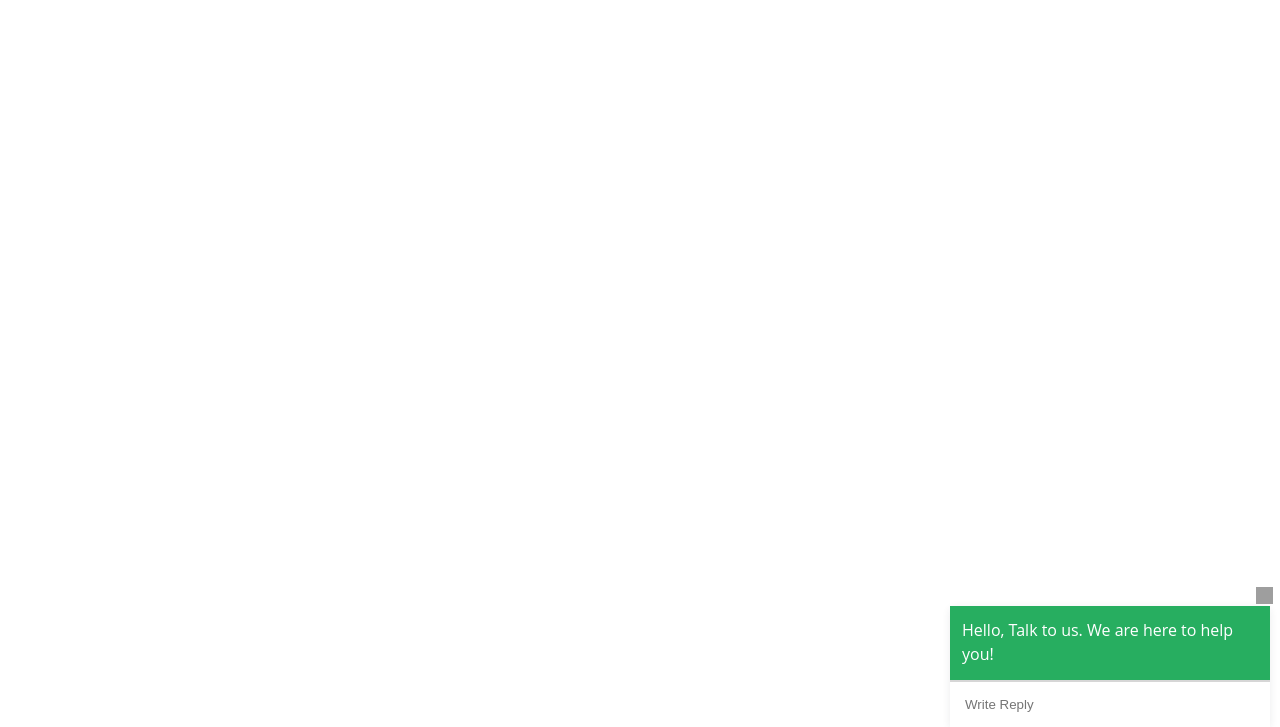
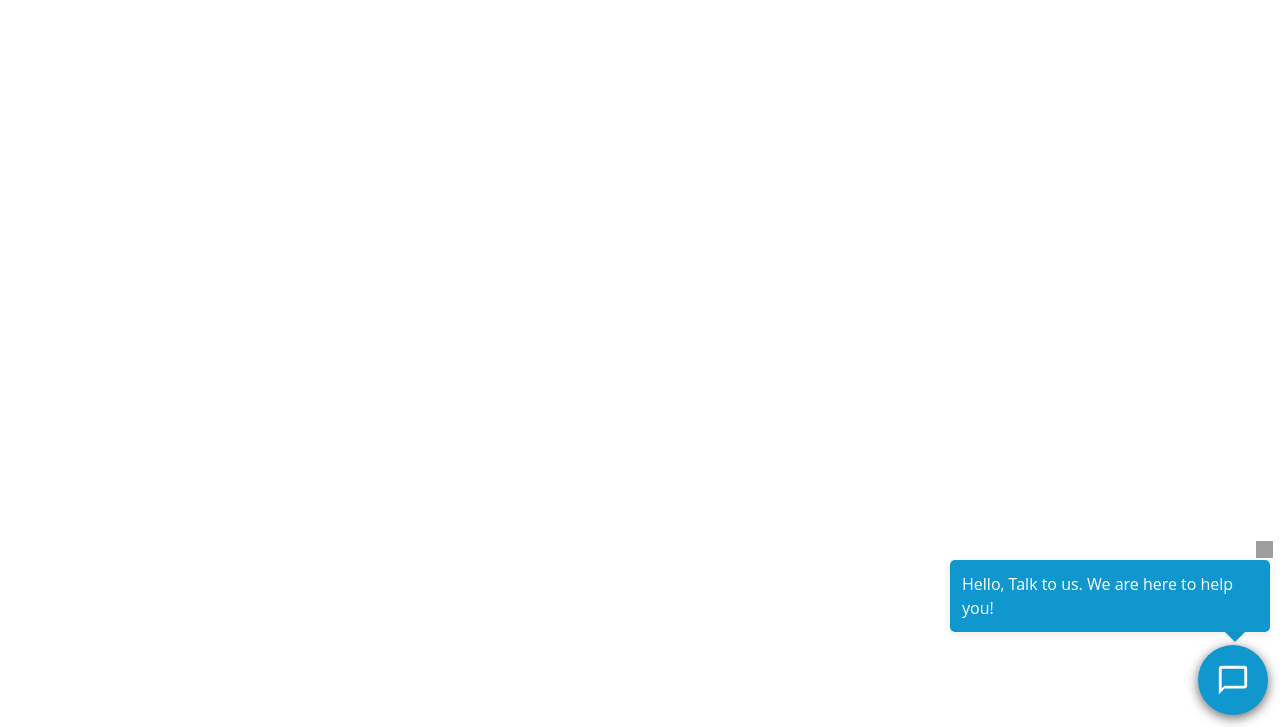
Before and after one commit to singara-velan/chat-widget, a plain HTML site: page index.html in a window 1280 px wide. Shown: the part 73-800 px from the top of the page. Drawn offline with Linux system fonts and the light colour scheme; grey boxes are pictures that could not be loaded.

Commit message:
session timeout parameter, welcome message design changes

```diff
--- a/chat-plugin.js
+++ b/chat-plugin.js
@@ -3,7 +3,7 @@
     $.fn.chatwidget = function (options) {
 
         var mountEl, chatbubbleContainerEl, chatWindowContainerEl, clearEl, chatSectionContainerEl,
-            chatWelcomeContainerEl, chatHS, chatSvg
+            chatWelcomeContainerEl, chatHS, chatSvg, welcomeMsg;
 
         mountEl = this;
 
@@ -19,7 +19,8 @@
             avatarImgSource: 'http://supporthelpdesk.co/norton/img/banner-img-girl.png',
             uId: 'chatFi',
             debug: true,
-            welcomeMessage: ' Hello, Talk to us. We are here to help you! '
+            welcomeMessage: ' Hello, Talk to us. We are here to help you! ',
+            sessionTimeout: 30 //mins,
         }, options);
 
         chatSvg = '<div class="section"><svg class="chat-interfaceIconFillColor" viewBox="0 0 24 24" xmlns="http://www.w3.org/2000/svg">' +
@@ -28,6 +29,7 @@
             '</svg></div>'
 
         settings.chatSvg = chatSvg;
+        //settings.uId += '-' + new Date().getTime();
 
         createDom();
 
@@ -44,6 +46,7 @@
             var chatBubbleEl = $('<div id="chatbubble" class="chat-bubble-container chat-bg online active" />');
             chatBubbleEl.on('click', function () {
                 toggleChat();
+                hidePrompt();
             });
             chatBubbleEl.append(chatSvg);
             return chatBubbleEl;
@@ -63,8 +66,8 @@
             close.on('click', function () {
                 hidePrompt();
             });
-            msg = $('<div class="wlcMsg">');
-            msg.html(settings.welcomeMessage);
+            welcomeMsg = $('<div class="wlcMsg">');
+            welcomeMsg.html(settings.welcomeMessage);
             actionContainer = $('<div class="reply">');
             inputEl = $('<input id="welMsg" type="text" placeholder="Write Reply">');
             inputEl.on('keypress', function (e) {
@@ -86,7 +89,7 @@
 
             actionContainer.append(inputEl);
             actionContainer.append(reply);
-            section.append(close, msg, actionContainer);
+            section.append(close, welcomeMsg);
             return section;
         }
 
@@ -181,16 +184,25 @@
 
         function loadChatHistory(uId) {
             var data = localStorage.getItem('sweeChatHS');
+            var msgLen;
             if (data) {
                 data = JSON.parse(data);
                 if (data.chatId == uId) {
                     chatHS = data;
-                    data.msgs.forEach(function (val) {
-                        createMessages(val);
-                    });
-                    scrollDown();
-                    if (data.msgs.length === 0) {
-                        showPrompt();
+                    msgLen = data.msgs.length - 1;
+
+                    if ((new Date().getTime() - data.msgs[msgLen].createdTime) >= settings.sessionTimeout * 60000) {
+                        console.log('session expired. So creating new sesion');
+                        initChatHistory(uId);
+                    } else {
+                        if (data.msgs[msgLen].type === 'in') {
+                            showPrompt(data.msgs[msgLen].msg);
+                        }
+
+                        data.msgs.forEach(function (val) {
+                            createMessages(val);
+                        });
+                        scrollDown();
                     }
                 } else {
                     initChatHistory(uId);
@@ -208,8 +220,15 @@
                 chatId: uId,
                 msgs: []
             }
+            var msg = {
+                type: 'in',
+                msg: settings.welcomeMessage,
+                timestamp: 'now',
+                createdTime: new Date().getTime()
+            }
+            objHS.msgs.push(msg);
             localStorage.setItem('sweeChatHS', JSON.stringify(objHS));
-            showPrompt();
+            loadChatHistory(uId);
         }
 
         function updateChatHistory(msg) {
@@ -253,15 +272,16 @@
             $('#chatwindow').removeClass('full');
         }
 
-        function showPrompt() {
+        function showPrompt(data) {
             $('#chatWelcomeContainer').addClass('active');
             $('#chatwindow').removeClass('active');
-            $('#chatbubble').removeClass('active');
+            if (data) {
+                welcomeMsg.html(data);
+            }
         }
 
         function hidePrompt() {
             $('#chatWelcomeContainer').removeClass('active');
-            $('#chatbubble').addClass('active');
         }
 
         // public methods
@@ -271,6 +291,7 @@
 
         function msgIn(payload) {
             payload.type = 'in';
+            payload.createdTime = new Date().getTime();
             createMessages(payload);
             updateChatHistory(payload);
             scrollDown();
@@ -281,6 +302,7 @@
 
         function msgOut(payload) {
             payload.type = 'out';
+            payload.createdTime = new Date().getTime();
             createMessages(payload);
             updateChatHistory(payload);
             scrollDown();
--- a/chat-widget-style.css
+++ b/chat-widget-style.css
@@ -204,6 +204,7 @@ body {
     border: 1px solid rgba(0, 0, 0, .1);
     padding: 5px;
     padding-left: 10px;
+    background: white;
 }
 
 .chat-window-container footer img {
@@ -233,7 +234,7 @@ body {
 }
 
 .chat-welcome-container.active {
-    bottom: 0;
+    bottom: 95px;
 }
 
 .chat-welcome-container section {
@@ -274,8 +275,22 @@ body {
 .wlcMsg {
     font-size: 16px;
     padding: 12px;
-    min-height: 50px;
     line-height: 1.5;
+    border-radius: 5px;
+}
+
+.wlcMsg::after {
+    border-right: solid 10px transparent;
+    border-left: solid 10px transparent;
+    border-top: solid 10px #e15915;
+    transform: translateX(-50%);
+    position: absolute;
+    z-index: -1;
+    content: '';
+    top: 100%;
+    right: 15px;
+    height: 0;
+    width: 0;
 }
 
 .reply {
@@ -326,6 +341,8 @@ body {
     }
 }
 
+
+/* Theme styles */
 .chat-bg.offline,
 .chat-window-container header {
     background-color: #616161;
@@ -338,7 +355,11 @@ body {
 .chat-bg.online, .wlcMsg,
 .chat-window-container header,
 .msg-out {
-    background-color: #27ae60;
+    background-color: #1097ce;
+}
+
+.wlcMsg::after {
+    border-top-color: #1097ce;
 }
 
 .chat-bg.online .section, .wlcMsg,
--- a/index.html
+++ b/index.html
@@ -17,9 +17,9 @@
 
     <script>
         var chat = $('#chatroot').chatwidget({
-            username: 'Singa',
-            uid: '12377',
-            messageOut: msgOut
+            uId: '12377',
+            messageOut: msgOut,
+            avatarImgSource: 'https://encrypted-tbn0.gstatic.com/images?q=tbn:ANd9GcTSAaKQ48A4S83DHJMECV6Ws8_nkxY2yy1zu4JFbyDwH8Kw_pBd'
         })
 
         function msgOut(data) {
```
Also changed, not shown: 1 other file.
